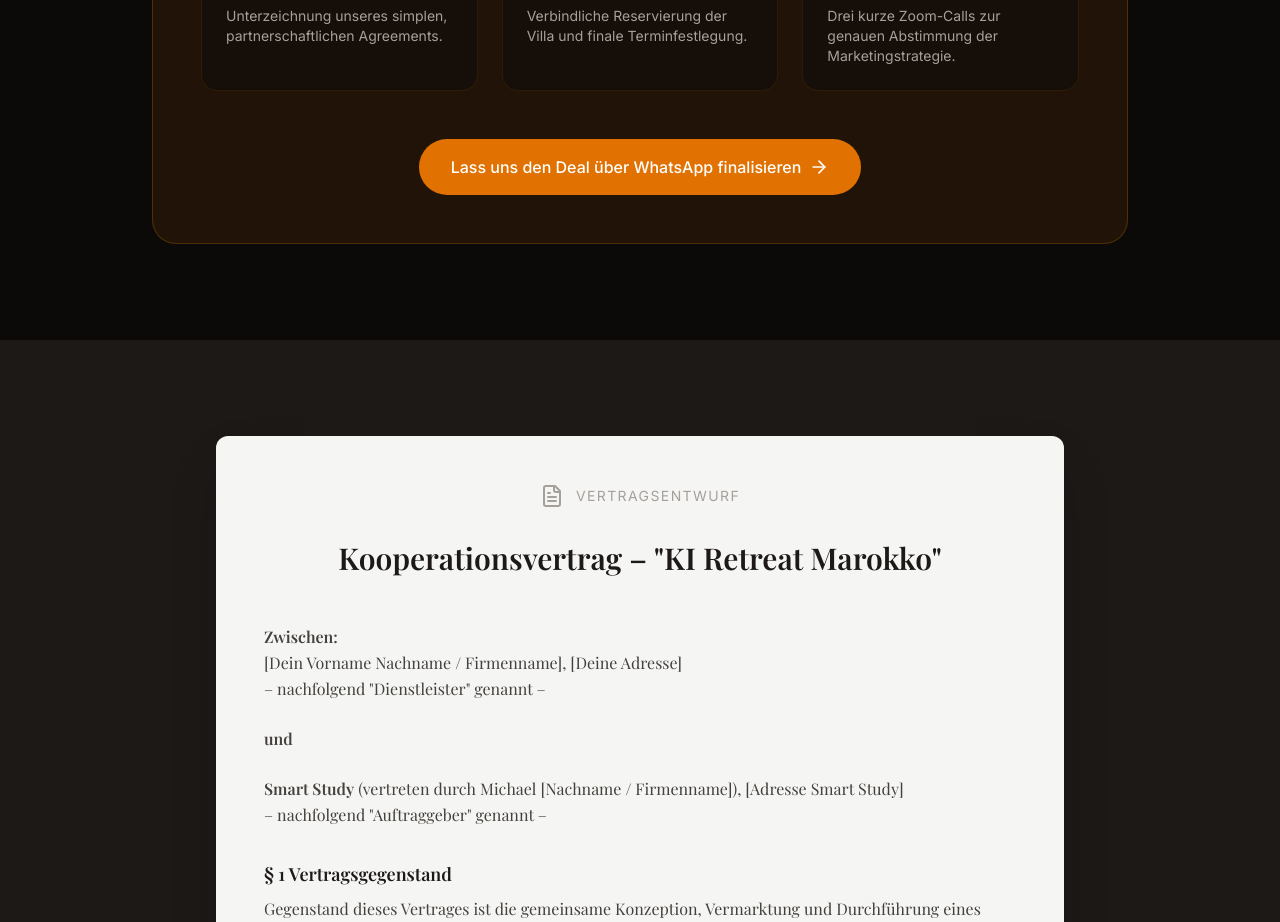
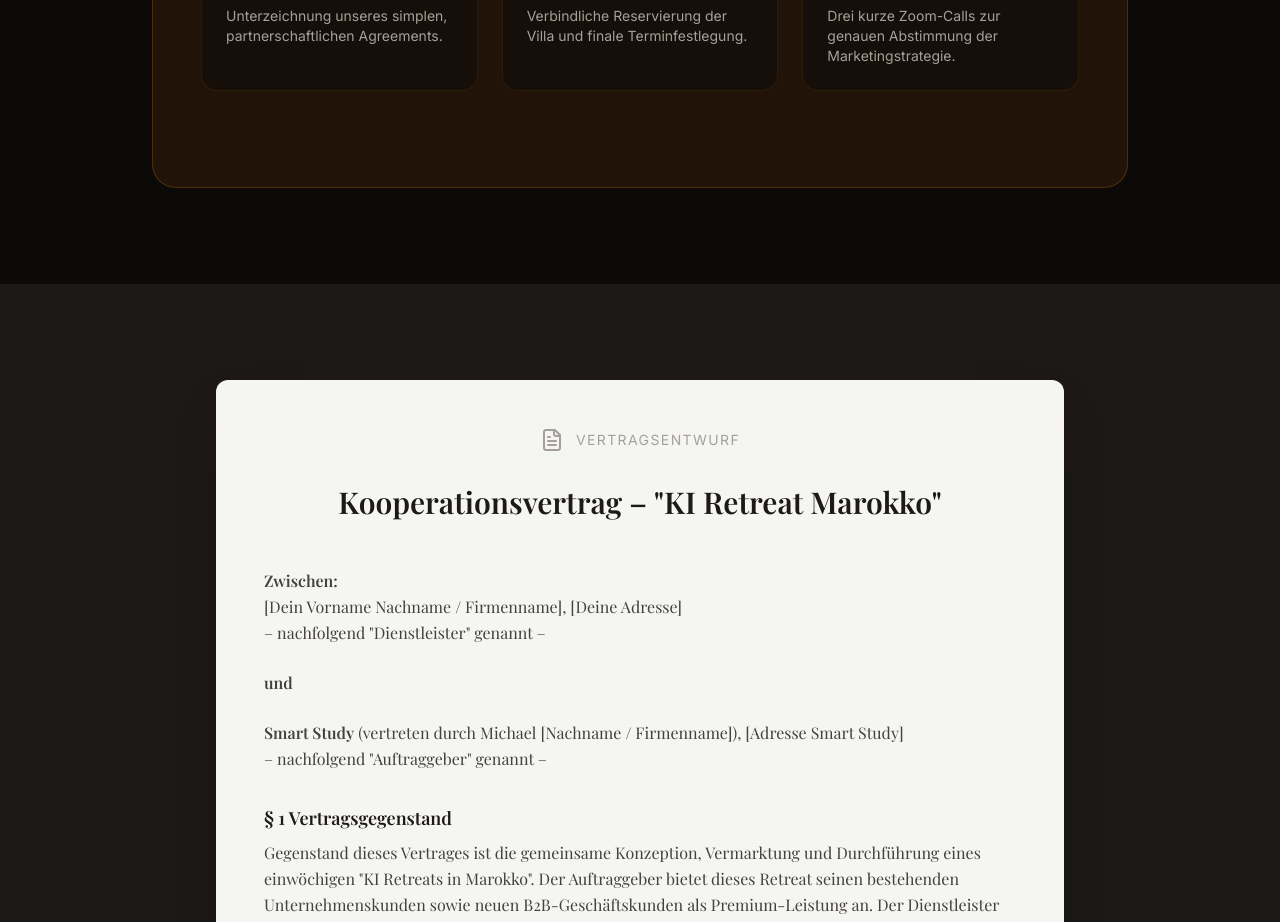
Before and after one commit to coachingmounir-code/KIRetreatSmartStudy, a React (Vite) app: page / in a window 1280 px wide. Shown: the part 5160-6082 px from the top of the page. Built offline with nearby package versions, Linux system fonts and the light colour scheme; a web font is replaced by a local one.

Commit message:
button whatsapp entfernt

```diff
--- a/src/components/Investment.tsx
+++ b/src/components/Investment.tsx
@@ -1,5 +1,5 @@
 import { motion } from 'motion/react';
-import { CheckCircle2, ArrowRight } from 'lucide-react';
+import { CheckCircle2 } from 'lucide-react';
 
 export default function Investment() {
   return (
@@ -111,10 +111,7 @@
             </div>
           </div>
 
-          <button className="inline-flex items-center gap-2 bg-amber-600 hover:bg-amber-500 text-white px-8 py-4 rounded-full font-medium transition-colors">
-            Lass uns den Deal über WhatsApp finalisieren
-            <ArrowRight className="w-5 h-5" />
-          </button>
+
         </motion.div>
       </div>
     </section>
```
